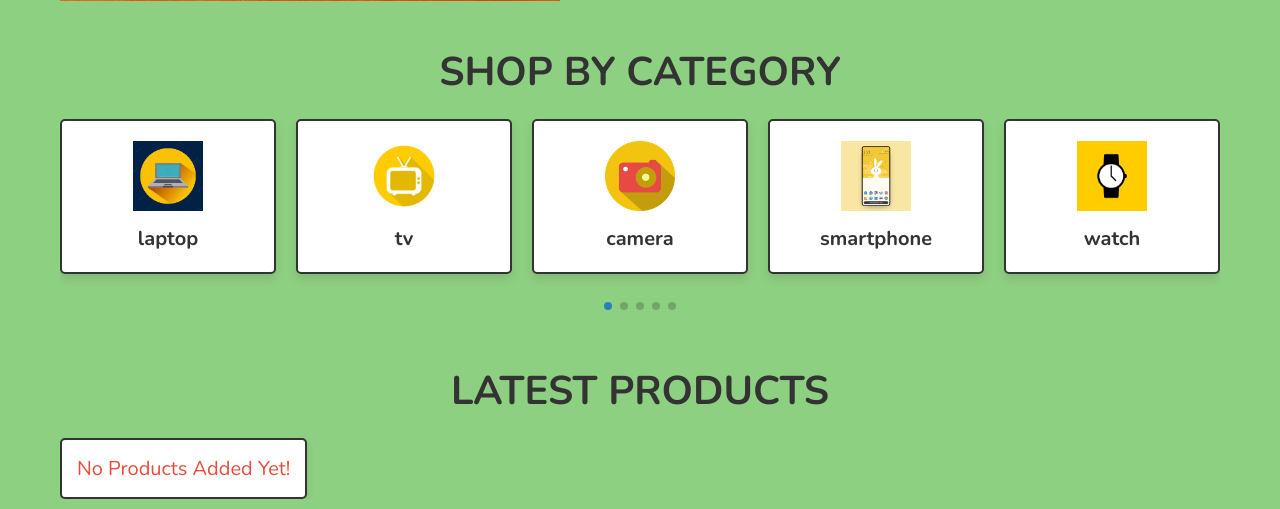
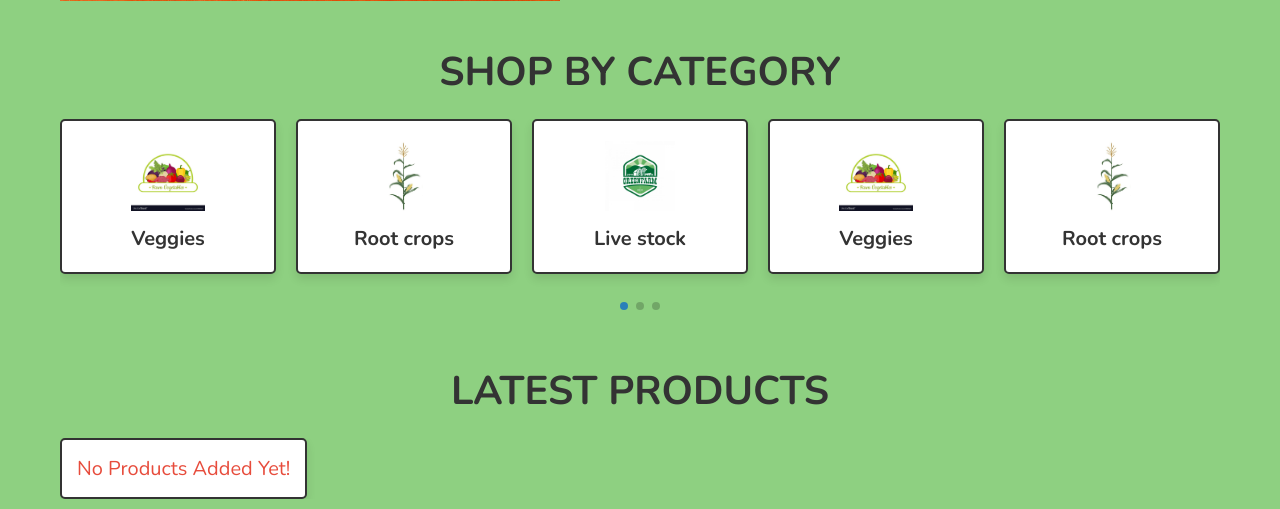
Before and after one commit to DevMon18/Agrifarm-eConnect, a PHP site: page / in a window 1280 px wide. Shown: the part 593-1102 px from the top of the page. Run offline with PHP 8.4, Linux system fonts and the light colour scheme; data that the repository does not hold is empty; some libraries are stand-ins or nearby versions.

Commit message:
category updated

```diff
--- a/index.php
+++ b/index.php
@@ -95,18 +95,18 @@
    <div class="swiper-wrapper">
 
    <a href="category.php?category=laptop" class="swiper-slide slide">
-      <img src="images/icon-1.1.png" alt="">
-      <h3>laptop</h3>
+      <img src="images/utan.jpg" alt="">
+      <h3>Veggies</h3>
    </a>
 
    <a href="category.php?category=tv" class="swiper-slide slide">
-      <img src="images/icon-2.jpg" alt="">
-      <h3>tv</h3>
+      <img src="images/lamas.jpg" alt="">
+      <h3>Root crops</h3>
    </a>
 
    <a href="category.php?category=camera" class="swiper-slide slide">
-      <img src="images/zz.png" alt="">
-      <h3>camera</h3>
+      <img src="images/live.jpg" alt="">
+      <h3>Live stock</h3>
    </a>
 
    <!-- <a href="category.php?category=mouse" class="swiper-slide slide">
@@ -124,15 +124,7 @@
       <h3>washing machine</h3>
    </a> -->
 
-   <a href="category.php?category=smartphone" class="swiper-slide slide">
-      <img src="images/zz3.jpg" alt="">
-      <h3>smartphone</h3>
-   </a>
 
-   <a href="category.php?category=watch" class="swiper-slide slide">
-      <img src="images/zz4.jpg" alt="">
-      <h3>watch</h3>
-   </a>
 
    </div>
 
```
Also changed, not shown: images/lamas.jpg (added), images/live.jpg (added), images/utan.jpg (added).
